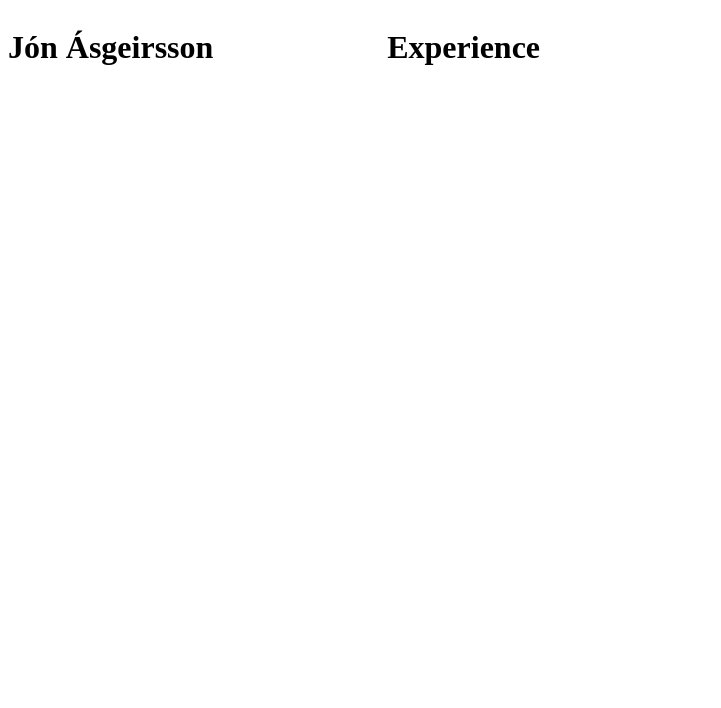
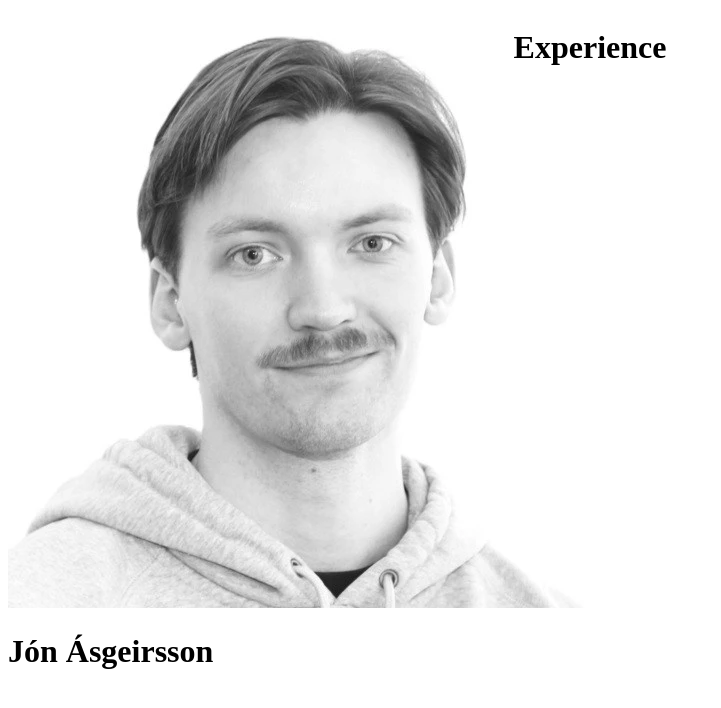
Before and after one commit to jonasgeirs/portfolio, a website with bundled scripts: page index.html in a window 1280 px wide. Shown: the whole page, without its empty margins (0-721 px from the left). Built offline with nearby package versions, Linux system fonts and the light colour scheme.

Commit message:
portrait

```diff
--- a/index.html
+++ b/index.html
@@ -12,6 +12,7 @@
     <main>
         <div class="page-container">
           <div class="left-side">
+            <img src="./images/portrait.webp" alt="Portrait of Jón Ásgeirsson">
             <h1>Jón Ásgeirsson</h1>
           </div>
           <div class="right-side">
--- a/style.css
+++ b/style.css
@@ -1,4 +1,4 @@
 .page-container {
   display: grid;
-  grid-template-columns: 30% 70%;
+  grid-template-columns: 40% 60%;
 }
```
Also changed, not shown: images/portrait.webp (added).
